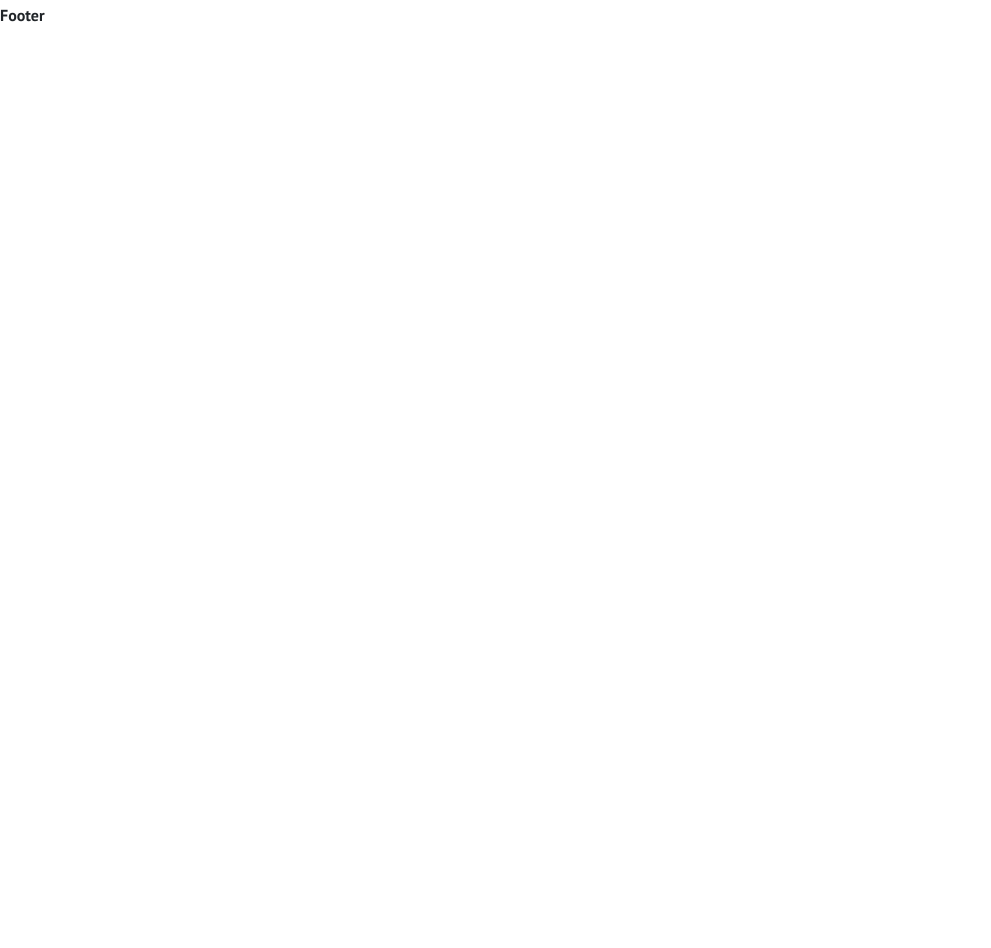
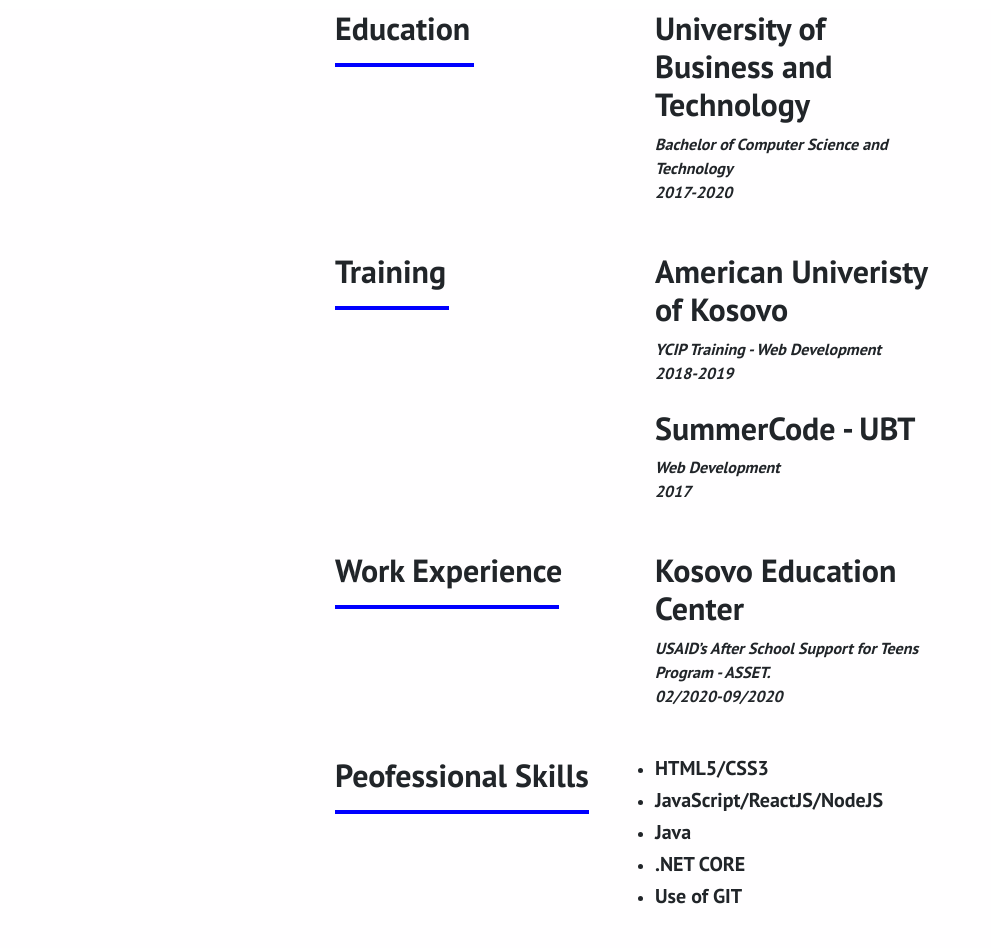
Before and after one commit to leutrimveliu/my-portfolio, a React (Create React App) app: page / in a window 1280 px wide. Shown: the part 884-1832 px from the top of the page, without its empty margins (0-991 px from the left). Before the commit the page ends 911 px from the top, so only its background shows below. Built offline with nearby package versions, Linux system fonts and the light colour scheme; the HTML template or start-up script is replaced by a standard one.

Commit message:
resume-component-done

```diff
--- a/src/components/AboutMe/AboutMe.js
+++ b/src/components/AboutMe/AboutMe.js
@@ -4,7 +4,10 @@
 
 const AboutMe = () => {
   return (
-    <div className="row about d-flex justify-content-center header m-0">
+    <div
+      className="row about d-flex justify-content-center header m-0"
+      style={{ border: "3px solid black" }}
+    >
       <div className="profilePic d-flex ">
         <img
           className="profilePhoto d-flex w-50 pb-5 "
--- a/src/components/Header/Header.js
+++ b/src/components/Header/Header.js
@@ -6,7 +6,10 @@
   return (
     <div>
       <Navbar />
-      <div className="head row d-flex justify-content-center header m-0">
+      <div
+        className="head row d-flex justify-content-center header m-0"
+        style={{ border: "3px solid black" }}
+      >
         <div className="banner-text align-self-center ">
           <h1 className="responsive-headline d-flex justify-content-center ">
             I'm Leutrim Veliu.
--- a/src/components/Resume/Resume.css
+++ b/src/components/Resume/Resume.css
@@ -1,4 +1,8 @@
 .resumes {
-  background-color: rgb(42, 93, 122);
+  margin-top: 20px;
+  background-color: rgb(255, 254, 255);
   height: fit-content;
 }
+.edu {
+  padding-left: 200 px;
+}
--- a/src/components/Resume/Resume.js
+++ b/src/components/Resume/Resume.js
@@ -1,6 +1,107 @@
 import React from "react";
+import "./Resume.css";
 
 const Resume = () => {
-  return <div></div>;
+  return (
+    <div className="resumes d-flex flex-column justify-content-center mt-5 ">
+      <div className="d-flex  justify-content-center mb-5">
+        <div className=" col-lg-3">
+          <h2>Education</h2>
+          <hr
+            className="horizon"
+            style={{ border: "2px solid blue", width: "135px" }}
+          ></hr>
+        </div>
+        <div className=" col-lg-3 ">
+          <h2>University of Business and Technology</h2>
+          <span>
+            <em>Bachelor of Computer Science and Technology</em>
+          </span>
+          <br></br>
+          <span>
+            <em>2017-2020</em>
+          </span>
+        </div>
+      </div>
+      <div className="d-flex  justify-content-center mb-5">
+        <div className=" col-lg-3">
+          <h2>Training</h2>
+          <hr
+            className="horizon"
+            style={{ border: "2px solid blue", width: "110px" }}
+          ></hr>
+        </div>
+        <div className="col-lg-3 ">
+          <h2>American Univeristy of Kosovo</h2>
+          <span>
+            <em>YCIP Training - Web Development</em>
+          </span>
+          <br></br>
+          <span>
+            <em>2018-2019</em>
+          </span>
+          <br></br>
+          <br></br>
+          <h2>SummerCode - UBT</h2>
+          <span>
+            <em>Web Development</em>
+          </span>
+          <br></br>
+          <span>
+            <em>2017</em>
+          </span>
+        </div>
+      </div>
+      <div className="d-flex  justify-content-center mb-5">
+        <div className=" col-lg-3">
+          <h2>Work Experience</h2>
+          <hr
+            className="horizon"
+            style={{ border: "2px solid blue", width: "220px" }}
+          ></hr>
+        </div>
+        <div className="col-lg-3 ">
+          <h2>Kosovo Education Center</h2>
+          <span>
+            <em>USAID’s After School Support for Teens Program - ASSET.</em>
+          </span>
+          <br></br>
+          <span>
+            <em>02/2020-09/2020</em>
+          </span>
+        </div>
+      </div>
+      <div className="d-flex  justify-content-center mb-5">
+        <div className=" col-lg-3">
+          <h2>Peofessional Skills</h2>
+          <hr
+            className="horizon"
+            style={{ border: "2px solid blue", width: "250px" }}
+          ></hr>
+        </div>
+        <div className="col-lg-3 ">
+          <ul>
+            <li>
+              <h5>HTML5/CSS3</h5>
+            </li>
+            <li>
+              <h5>JavaScript/ReactJS/NodeJS</h5>
+            </li>
+            <li>
+              <h5>Java</h5>
+            </li>
+            <li>
+              <h5>.NET CORE</h5>
+            </li>
+            <li>
+              <h5>Use of GIT</h5>
+            </li>
+          </ul>
+        </div>
+      </div>
+
+      <hr></hr>
+    </div>
+  );
 };
 export default Resume;
```
